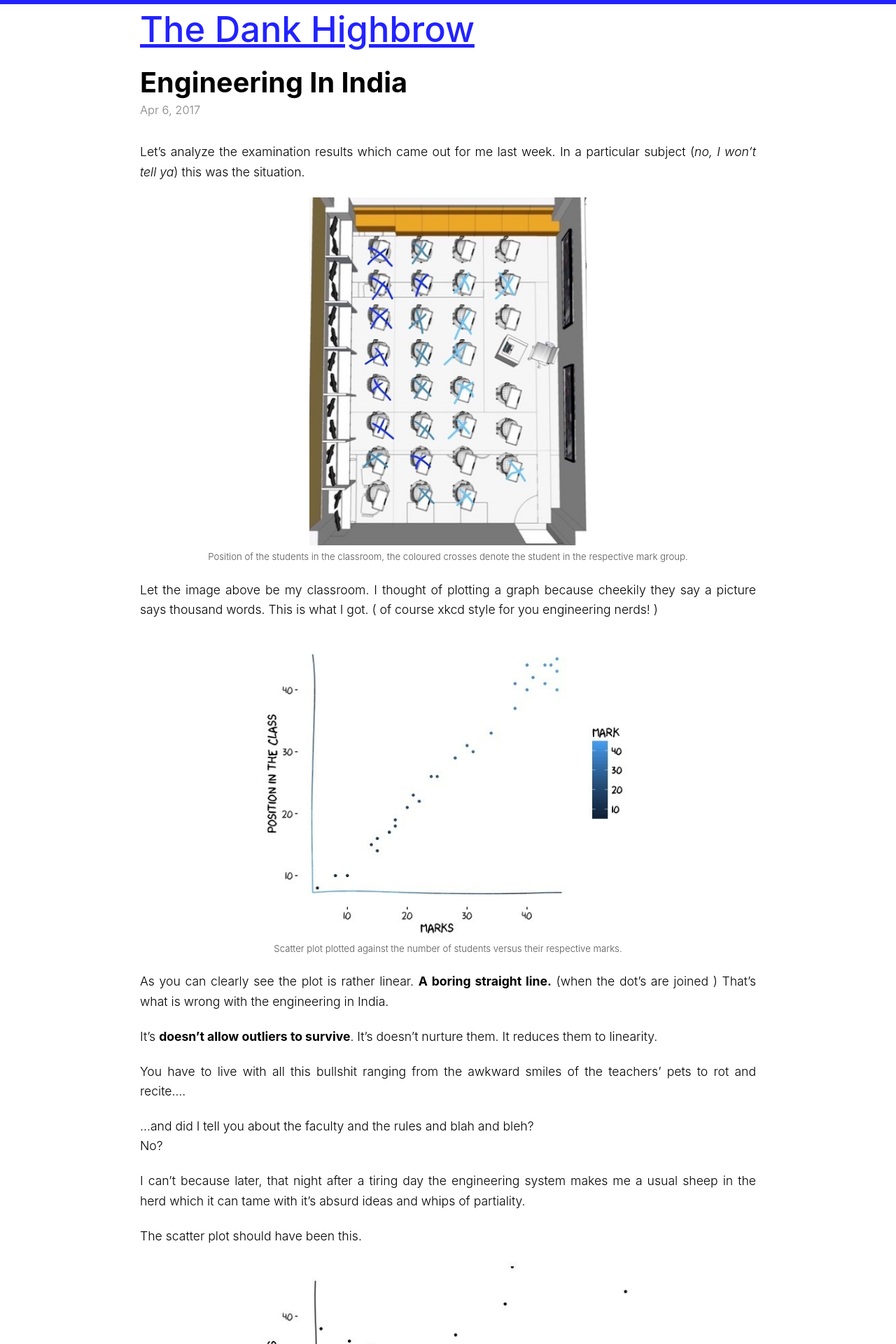
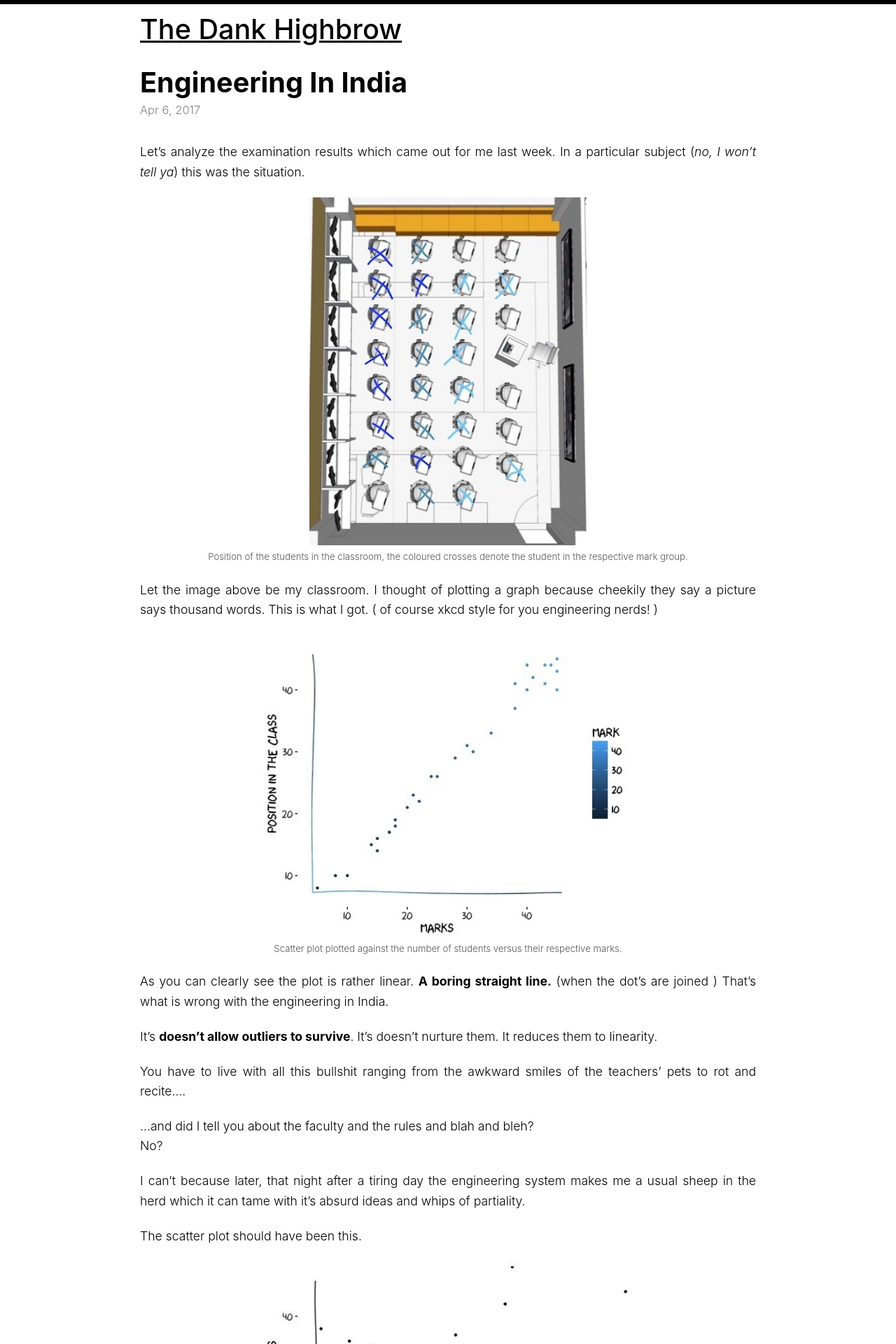
Before and after one commit to sudoankit/sudoankit.github.io, a Jekyll site: the page built from _posts/2017-04-06-engineering-in-india.markdown, in a window 1280 px wide. Shown: the top 1920 px of the page at 70% size. Built offline with Jekyll 4.4.1, drawn with Linux system fonts in a browser that asks for light colours; a script that is not in the unit is left out; comment, search, counter and statistics services are not loaded.

Commit message:
CSS bright colors changed for your eyes

```diff
--- a/_layouts/post.html
+++ b/_layouts/post.html
@@ -46,7 +46,7 @@ layout: default
 <div id="utterances"></div>
 <script src="https://utteranc.es/client.js"
         repo="sudoankit/sudoankit.github.io"
-        issue-term="url"
+        issue-term="title"
         label="Comment"
         theme="github-light"
         crossorigin="anonymous"
--- a/css/main.css
+++ b/css/main.css
@@ -4,13 +4,6 @@
 /* Google Fonts Import  */
 
 
-.yellow-highlight {
-  text-shadow:
-    -3px 0px 3px yellow,
-     3px 0px 3px yellow,
-     6px 0px 6px yellow,
-    -6px 0px 6px yellow;
-}
 
 * {
   margin: 0;
@@ -22,9 +15,7 @@ html, body { height: 100%; }
 
 body {
   font-family: -apple-system, BlinkMacSystemFont,
-    "Segoe UI", "Roboto", "Oxygen",
-    "Ubuntu", "Cantarell", "Fira Sans",
-    "Droid Sans", "Helvetica Neue", sans-serif;
+  "Helvetica Neue", sans-serif;
   font-size: 16px;
   line-height: 1.6;
   font-weight: 300;
@@ -33,23 +24,9 @@ body {
 
 h1, h2, h3, h4, h5, h6 { font-size: 100%; font-weight: 400; }
 
-a         {
-  color: #22f;
-  text-decoration: none;
-  -o-transition:.5s;
-  -ms-transition:.5s;
-  -moz-transition:.5s;
-  -webkit-transition:.5s;
-
-   transition:.3s;
-
-
-}
-a:hover   {
-  color: #22f;
-  opacity: 0.5;
-
-}
+a         { color: #2a7ae2; text-decoration: none; }
+a:hover   { color: #000; text-decoration: underline; }
+a:visited { color: #205caa; }
 /*a:visited { color: #AEB6BF; }*/
 
 /* Utility */
@@ -82,7 +59,7 @@ hr {
 
 .site-header {
 
-  border-top: 6px solid #22f;
+  border-top: 6px solid #000;
   /*border-bottom: 1px solid #e8e8e8;*/
   height: 52px;
   background-color: white;
@@ -105,12 +82,11 @@ hr {
   float: left;
   line-height: 66px;
   position: relative;
-  font-size: 46px;
+  font-size: 36px;
   z-index: 1;
-  color: #22f;
+  color: #000;
 
 }
-
 
 .site-nav {
   float: right;
@@ -268,11 +244,11 @@ hr {
   letter-spacing: -0.25px;
 }
 
-.post-content a {
+/*.post-content a {
     border-bottom: 1px dotted #22f;
     padding-bottom: 1px;
 
-}
+}*/
 
 
 .post-content ul,
```
